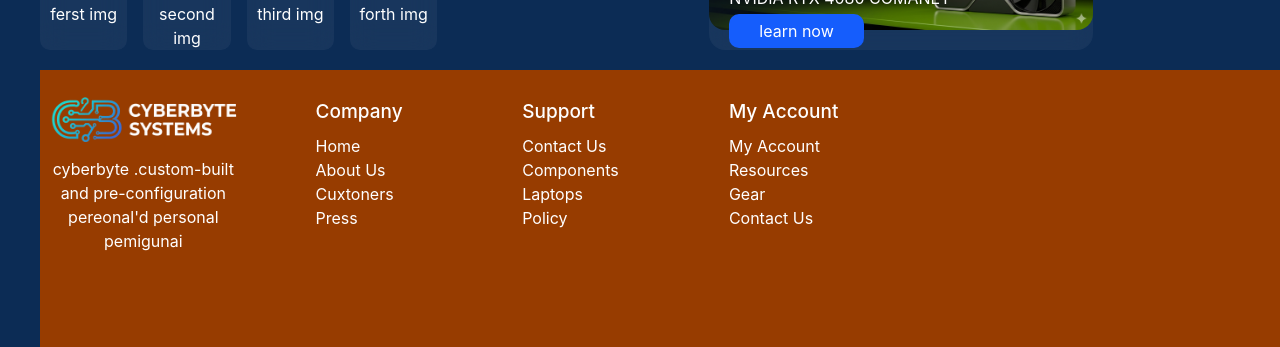
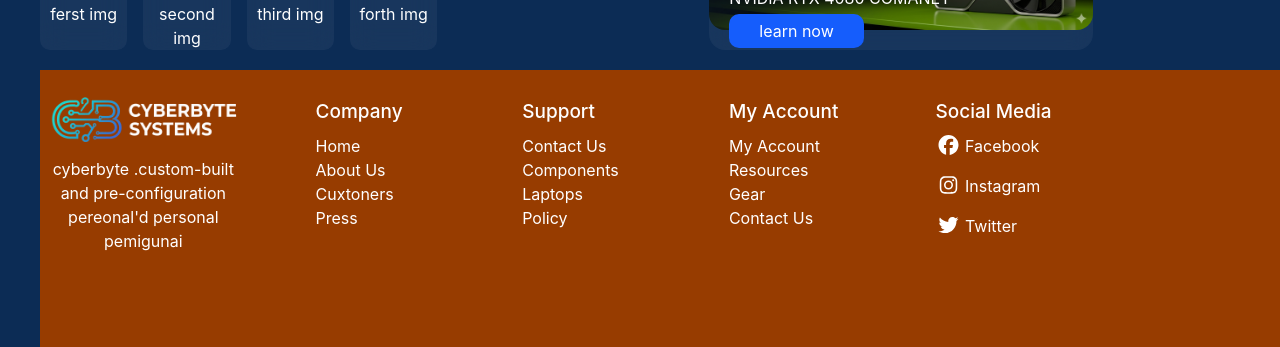
Before and after one commit to nassah73/pcs-giming, a React app in the folder frontend/: page / in a window 1280 px wide. Shown: the part 973-1320 px from the top of the page. Built offline with nearby package versions, Linux system fonts and the light colour scheme; the HTML template or start-up script is replaced by a standard one.

Commit message:
foter content2

```diff
--- a/frontend/package.json
+++ b/frontend/package.json
@@ -11,6 +11,7 @@
   },
   "dependencies": {
     "@fortawesome/fontawesome-svg-core": "^7.2.0",
+    "@fortawesome/free-brands-svg-icons": "^7.2.0",
     "@fortawesome/free-regular-svg-icons": "^7.2.0",
     "@fortawesome/free-solid-svg-icons": "^7.2.0",
     "@fortawesome/react-fontawesome": "^3.3.0",
--- a/frontend/src/header.jsx
+++ b/frontend/src/header.jsx
@@ -1,5 +1,6 @@
 import { Swiper, SwiperSlide } from 'swiper/react';
 import 'swiper/css';
+import { faFacebook, faInstagram, faTwitter } from '@fortawesome/free-brands-svg-icons';
 import { Navigation, Pagination, Autoplay } from 'swiper/modules';
 import { FontAwesomeIcon } from '@fortawesome/react-fontawesome';
 import Imga from './bglogo-removebg-preview.png'
@@ -13,6 +14,7 @@ import {
   faCartShopping ,
   faChevronLeft,    // سهم اليسار
   faChevronRight
+
 } from '@fortawesome/free-solid-svg-icons';
 import LogoImg from './bglogo-removebg-preview.png'
 import Imge from './kisspng-computer-cases-housings-cooler-master-microatx-m-malaysia-tower-5b4fefeb4c8092.9902749315319654193134-removebg-preview.png'
@@ -211,6 +213,11 @@ function Beffotter(){
             )
  }
  function Foter(){
+     const socialMedia = [
+    { name: 'Facebook', icon: faFacebook, color: 'hover:text-blue-500' },
+    { name: 'Instagram', icon: faInstagram, color: 'hover:text-pink-500' },
+    { name: 'Twitter', icon: faTwitter, color: 'hover:text-blue-400' },
+  ];
     return(
     <div >
         <div className='grid grid-cols-6 ml-10 mt-5 h-70 bg-amber-800'>
@@ -259,7 +266,16 @@ function Beffotter(){
               </div>
 
           </div>
-          <div></div>
+          <div className='relative left-1/3'>
+            <nav className='text-white capitalize'>
+             <h1 className='font-[500]  text-[19px] mt-7'>Social media</h1>
+             {socialMedia.map((item,index)=>{
+                 return(
+                    <li key={item.index} className={ `list-none leading-10 ${item.color} hover:cursor-pointer`}><FontAwesomeIcon icon={item.icon} className="text-xl" />   <span className=' relative mb-4'>{item.name}</span></li>
+                 )
+             })}
+             </nav>
+          </div>
           <div></div>
         </div>
     </div>
```
Also changed, not shown: 1 other file (tests, documents, lock files or other folders).
